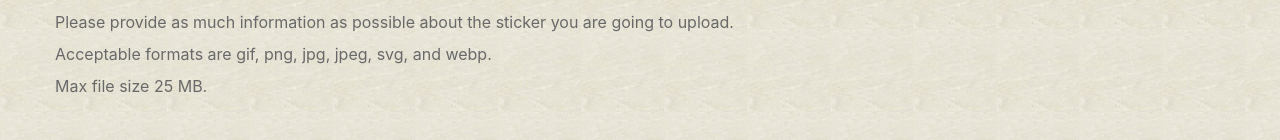
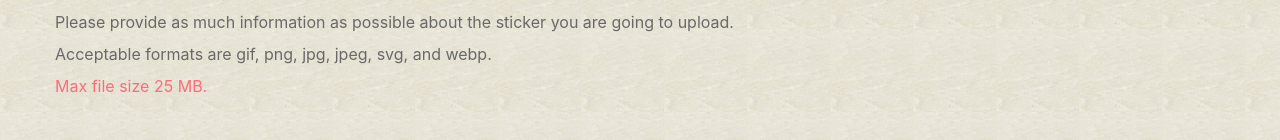
Before and after one commit to shaunvine/burning-man-stickers, a React (Create React App) app: page /submit in a window 1280 px wide. Shown: the part 552-692 px from the top of the page. Built offline with nearby package versions, Linux system fonts and the light colour scheme; no server answers; a web font is replaced by a local one; what showdown would draw is missing.

Commit message:
Change max file size color

```diff
--- a/src/pages/SubmitSticker.js
+++ b/src/pages/SubmitSticker.js
@@ -22,7 +22,7 @@ const SubmitStickersPage = () => {
           </p>
 
           <p>Acceptable formats are gif, png, jpg, jpeg, svg, and webp.</p>
-          <p>Max file size 25 MB.</p>
+          <p className="max-file-size">Max file size 25 MB.</p>
           <div className="content">
             <StickerSubmitForm />
             {/* <div>
@@ -132,6 +132,10 @@ h3 {
 a.home-contact.btn {
     margin: 0.5rem;
   }
+
+.max-file-size {
+   color: #fc6c7c;
+ }
 `;
 
 export default SubmitStickersPage;
```
